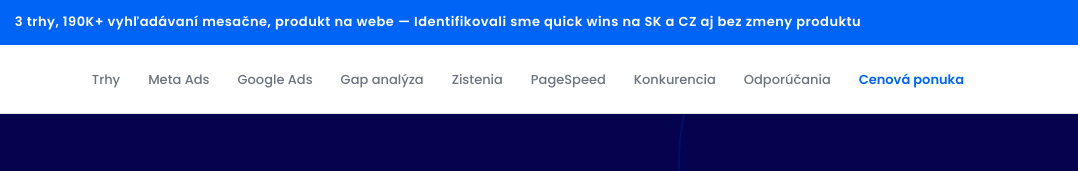
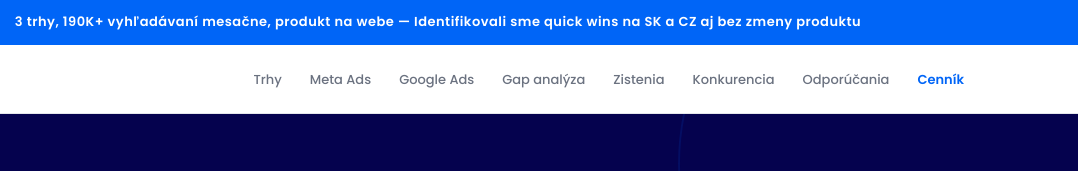
Before and after one commit to DXFNT/lamely3d-ads-audit, a plain HTML site: page index.html in a window 1280 px wide. Shown: the top 171 px of the page, 202-1280 px from the left. Drawn offline with Linux system fonts and the light colour scheme.

Commit message:
Template B standard: compact nav + canonical anchors
Nav: Trhy, Meta Ads, Google Ads, Gap analýza, Zistenia, Konkurencia, Odporúčania, Cenník (7+CTA).
Anchor #competition -> #konkurencia.
Pricing label: "Cenová ponuka" -> "Cenník".
PageSpeed removed from nav (section kept); #season, #client, #google-de, #internal-preview preserved.

```diff
--- a/index.html
+++ b/index.html
@@ -1376,10 +1376,9 @@
       <li><a href="#google" onclick="closeMenu()">Google Ads</a></li>
       <li><a href="#gap" onclick="closeMenu()">Gap analýza</a></li>
       <li><a href="#findings" onclick="closeMenu()">Zistenia</a></li>
-      <li><a href="#pagespeed" onclick="closeMenu()">PageSpeed</a></li>
-      <li><a href="#competition" onclick="closeMenu()">Konkurencia</a></li>
+      <li><a href="#konkurencia" onclick="closeMenu()">Konkurencia</a></li>
       <li><a href="#recs" onclick="closeMenu()">Odporúčania</a></li>
-      <li><a href="#pricing" onclick="closeMenu()" style="color: var(--dex-blue); font-weight: 600;">Cenová ponuka</a></li>
+      <li><a href="#pricing" onclick="closeMenu()" style="color: var(--dex-blue); font-weight: 600;">Cenník</a></li>
     </ul>
   </div>
 </nav>
@@ -2596,7 +2595,7 @@
 </section>
 
 <!-- ======= KONKURENCIA ======= -->
-<section class="alt" id="competition">
+<section class="alt" id="konkurencia">
   <div class="container">
     <h2>Konkurencia — SK trh</h2>
     <p class="section-sub">Porovnanie s hlavnými konkurentmi v segmente interiérových lamiel na Slovensku</p>
```
